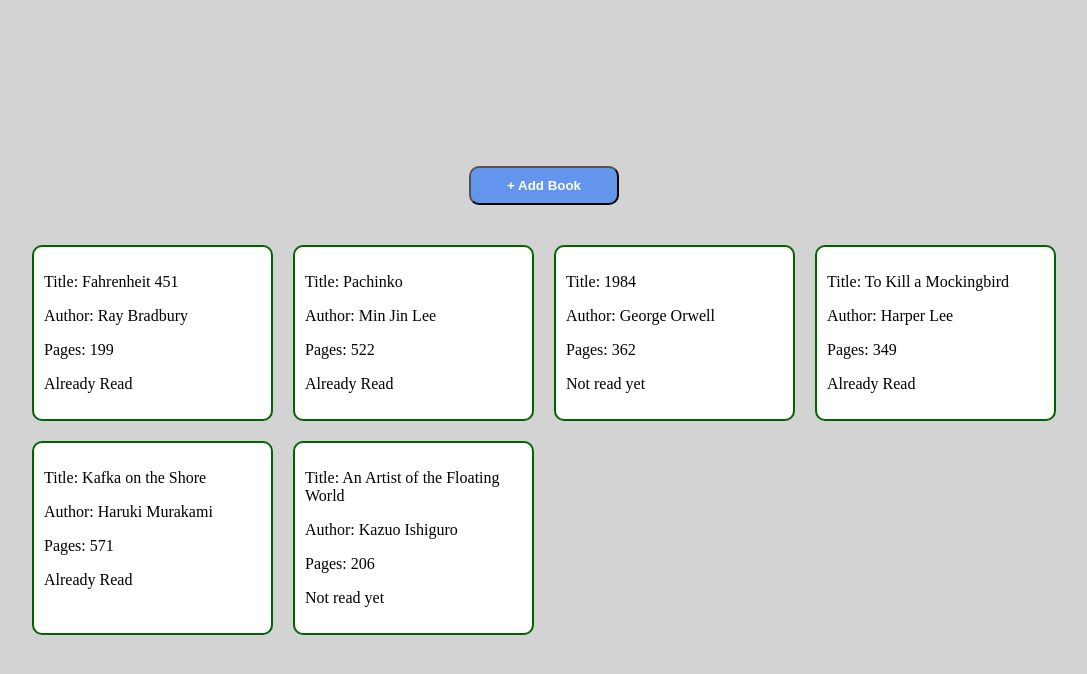
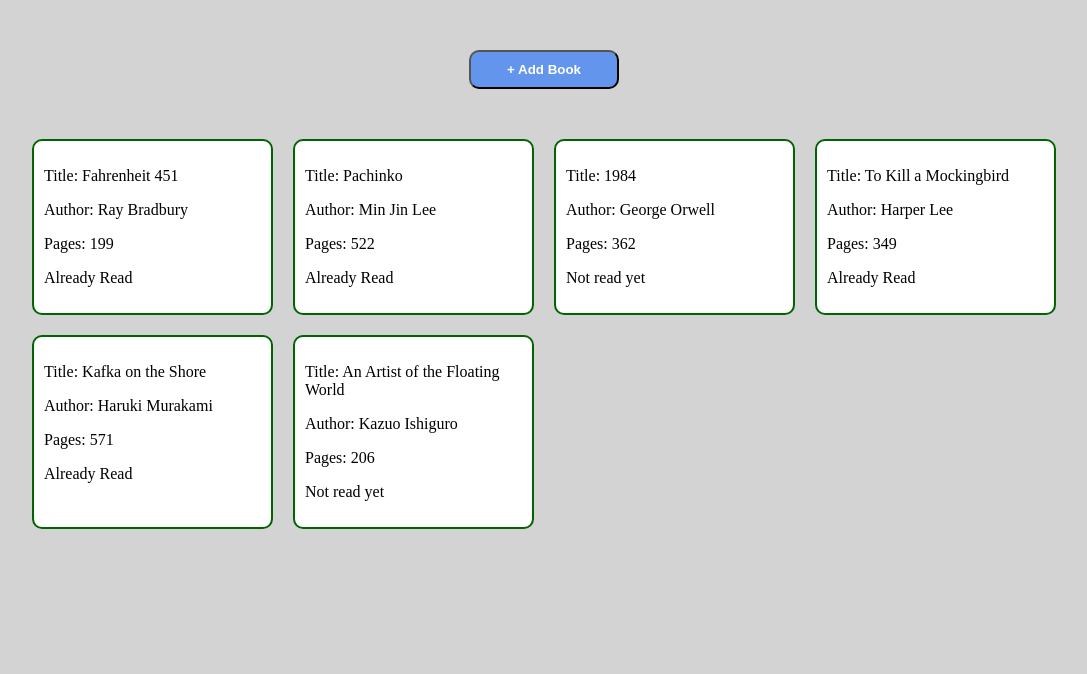
Before and after one commit to lucasbpaiva/library, a plain HTML site: page index.html in a window 1280 px wide. Shown: the whole page, without its empty margins (96-1183 px from the left). Drawn offline with Linux system fonts and the light colour scheme.

Commit message:
adjust positioning of cards

```diff
--- a/index.html
+++ b/index.html
@@ -9,7 +9,9 @@
 <body>
 
     <button class="addBookBtn">&plus; Add Book</button>
-    <div class="container"></div>
+    <div class="wrapper">
+        <div class="container"></div>
+    </div>
 
     <dialog>
         <form class="book-form">
--- a/style.css
+++ b/style.css
@@ -7,16 +7,22 @@ body {
     background-color: lightgray;
     display: flex;
     flex-direction: column;
-    height: 100vh;
+    align-items: center;
+}
+
+.wrapper {
+    display: flex;
+    height: 90vh;
+    width: 100%;
+    align-items: start;
     justify-content: center;
-    align-items: center;
-    gap: 40px;
 }
 
 .addBookBtn {
     width: 150px;
     padding: 10px;
     border-radius: 10px;
+    margin: 50px auto;
     font-weight: 700;
     color: white;
     background-color: cornflowerblue;
@@ -53,10 +59,11 @@ form div {
     margin: 0 auto;
     width: 80%; */
 
+    max-height: calc(100vh - 140px);
     width: 80%;
     display: grid;
     grid-gap: 20px;
-    grid-template-columns: repeat(auto-fit, minmax(200px, 1fr));
+    grid-template-columns: repeat(auto-fit, minmax(225px, 1fr));
 }
 
 .card {
```
